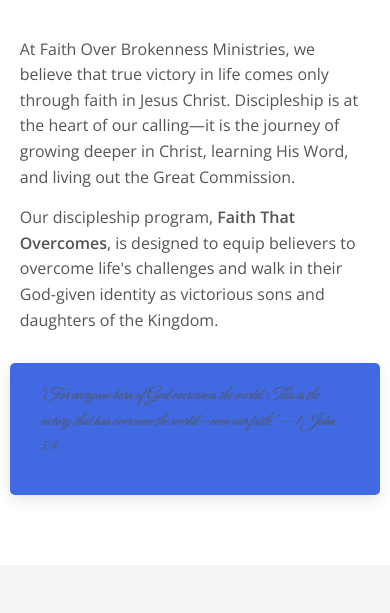
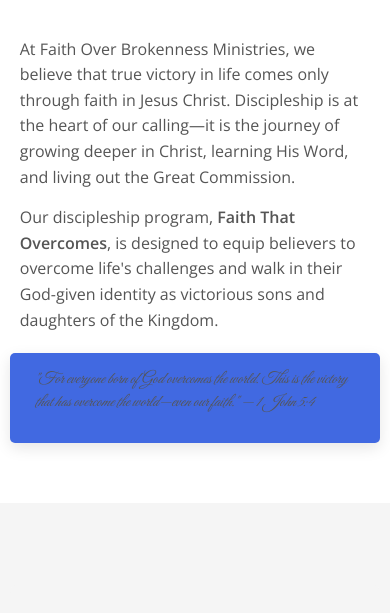
Before and after one commit to doubleO-G/FOB, a website: page discipleship.html in a window 390 px wide. Shown: the part 487-1100 px from the top of the page. Drawn offline with nearby package versions, Linux system fonts and the light colour scheme.

Commit message:
Improve scripture readability on mobile

```diff
--- a/discipleship.html
+++ b/discipleship.html
@@ -609,6 +609,17 @@
             .social-icons {
                 justify-content: center;
             }
+
+            .scripture-banner {
+                padding: 15px;
+                margin: 20px 0;
+                font-size: 1.1rem;
+            }
+
+            .scripture-quote-elegant {
+                font-size: 1.2rem;
+                line-height: 1.4;
+            }
         }
     </style>
 </head>
```
Also changed, not shown: about.html (+6 -1 lines), index.html (+6 -1 lines), prayer.html (+11 -0 lines), sermons.html (+11 -0 lines).
